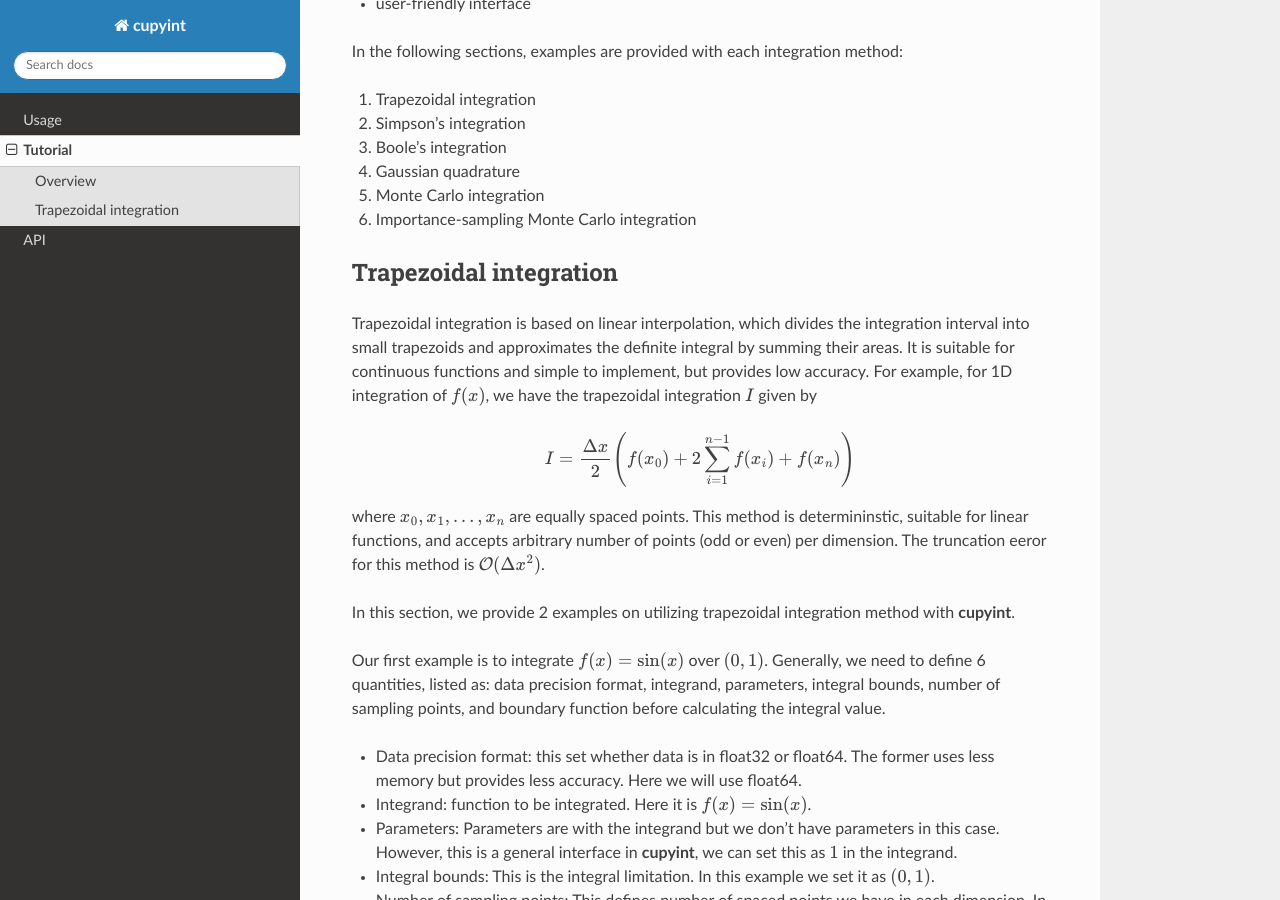
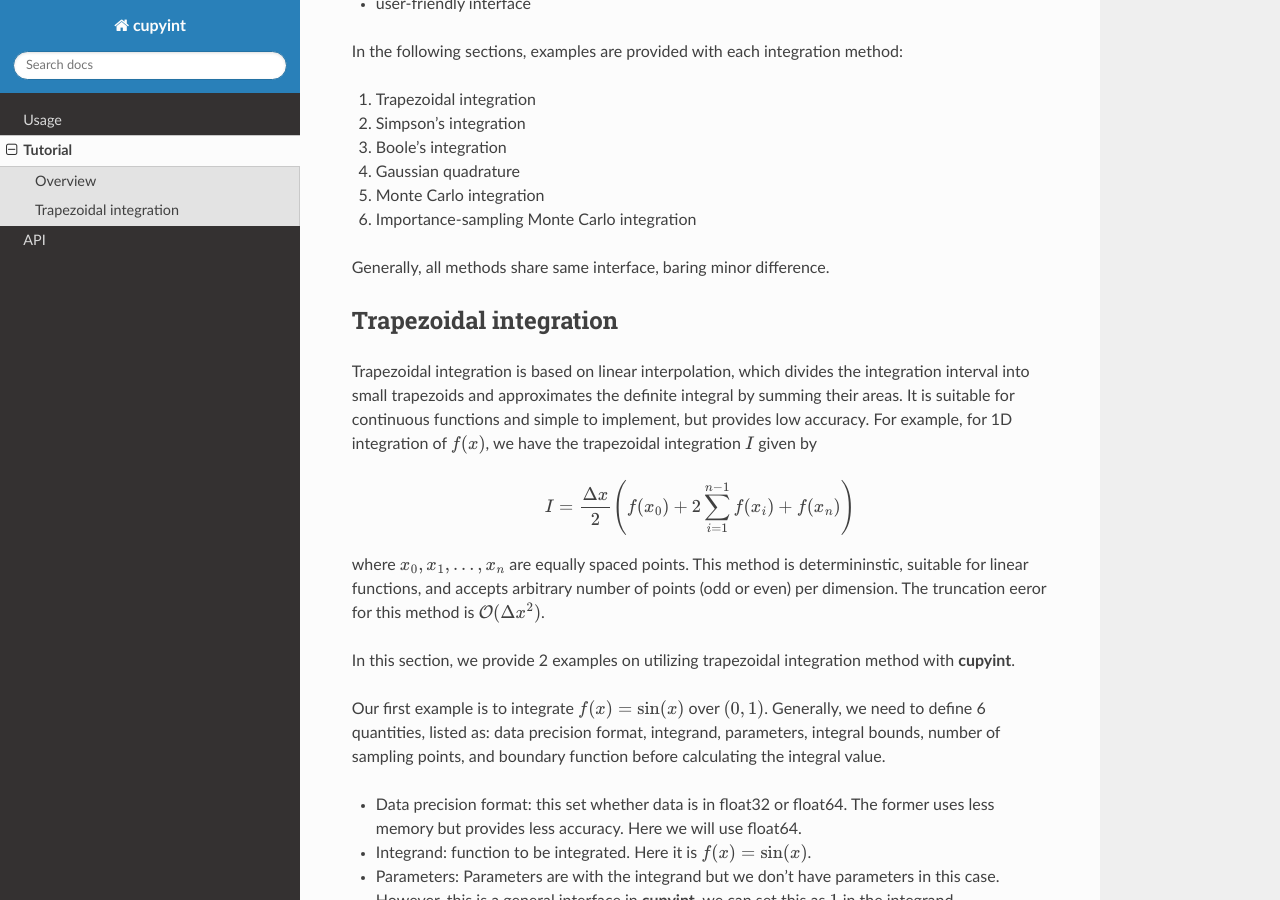
Before and after one commit to ze-ouyang/cupyint_doc, a Sphinx documentation site: the page built from docs/source/tutorial.rst, in a window 1280 px wide and 900 px high, scrolled down 440 px. Built offline with Sphinx 7.4.7 and the Read the Docs theme 3.1.0, drawn with Linux system fonts in a browser that asks for light colours.

Commit message:
Update tutorial.rst

```diff
--- a/docs/source/tutorial.rst
+++ b/docs/source/tutorial.rst
@@ -21,6 +21,8 @@
 4. Gaussian quadrature
 5. Monte Carlo integration
 6. Importance-sampling Monte Carlo integration
+
+Generally, all methods share same interface, baring minor difference.
 
 Trapezoidal integration
 --------
```
